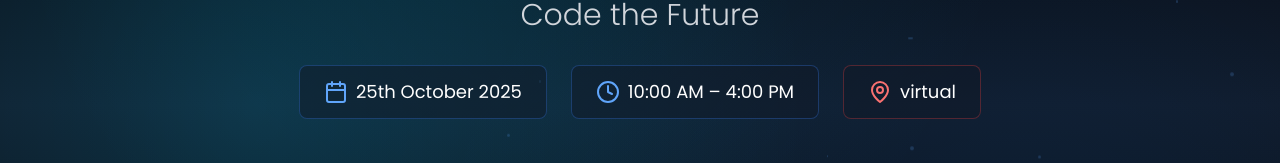
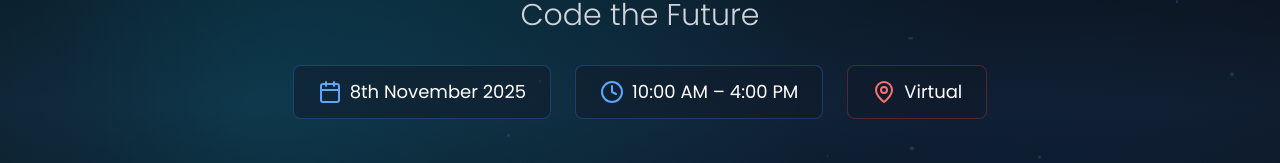
Before and after one commit to Gokulbharath/AlgoFest, a React (Vite) app: page / in a window 1280 px wide. Shown: the part 295-458 px from the top of the page. Built offline with nearby package versions, Linux system fonts and the light colour scheme.

Commit message:
hero_changes

```diff
--- a/src/components/Hero.tsx
+++ b/src/components/Hero.tsx
@@ -6,7 +6,7 @@ export default function Hero() {
 
   useEffect(() => {
     const calculateTimeLeft = () => {
-      const eventDate = new Date('2025-10-25T10:00:00').getTime();
+      const eventDate = new Date('2025-11-08T10:00:00').getTime(); // Updated date
       const now = new Date().getTime();
       const difference = eventDate - now;
 
@@ -26,15 +26,17 @@ export default function Hero() {
     return () => clearInterval(timer);
   }, []);
 
-
   return (
     <section id="home" className="relative min-h-screen flex items-center justify-center overflow-hidden">
       <div className="absolute inset-0 bg-gradient-to-b from-black via-gray-900 to-black z-0">
-        <div className="absolute inset-0" style={{
+        <div
+          className="absolute inset-0"
+          style={{
             backgroundImage: `radial-gradient(circle at 20% 50%, rgba(0, 212, 255, 0.15) 0%, transparent 50%),
                              radial-gradient(circle at 80% 80%, rgba(0, 150, 255, 0.1) 0%, transparent 50%),
-                           radial-gradient(circle at 40% 20%, rgba(0, 200, 255, 0.1) 0%, transparent 50%)`
-        }}></div>
+                             radial-gradient(circle at 40% 20%, rgba(0, 200, 255, 0.1) 0%, transparent 50%)`,
+          }}
+        ></div>
 
         <div className="absolute inset-0 opacity-20">
           {[...Array(50)].map((_, i) => (
@@ -69,7 +71,7 @@ export default function Hero() {
           <div className="flex flex-col md:flex-row items-center justify-center gap-6 mb-12 text-lg">
             <div className="flex items-center gap-2 bg-gray-900/50 px-6 py-3 rounded-lg border border-blue-500/30">
               <Calendar className="text-blue-400" size={24} />
-              <span>25th October 2025</span>
+              <span>8th November 2025</span> {/* Updated display date */}
             </div>
             <div className="flex items-center gap-2 bg-gray-900/50 px-6 py-3 rounded-lg border border-blue-500/30">
               <Clock className="text-blue-400" size={24} />
@@ -77,7 +79,7 @@ export default function Hero() {
             </div>
             <div className="flex items-center gap-2 bg-gray-900/50 px-6 py-3 rounded-lg border border-red-500/30">
               <MapPin className="text-red-400" size={24} />
-              <span>virtual</span>
+              <span>Virtual</span>
             </div>
           </div>
 
@@ -103,15 +105,16 @@ export default function Hero() {
           </div>
 
           <button
-  onClick={() => window.open(
-    "https://docs.google.com/forms/d/e/1FAIpQLSfX-AQ8yoYP70ZQSQ4GqVPFZ7E-z4A4mUr1icvu0PFkQ_ROxg/viewform?usp=dialog",
-    "_blank"
-  )}
+            onClick={() =>
+              window.open(
+                'https://docs.google.com/forms/d/e/1FAIpQLSfX-AQ8yoYP70ZQSQ4GqVPFZ7E-z4A4mUr1icvu0PFkQ_ROxg/viewform?usp=dialog',
+                '_blank'
+              )
+            }
             className="bg-blue-500 hover:bg-blue-600 text-white font-bold text-xl px-12 py-4 rounded-full transition-all duration-300 glow-border-blue hover:scale-105 animate-pulse"
           >
             Register Now
           </button>
-
         </div>
       </div>
 
```
Lines whose indentation alone changed are shown as unchanged.
